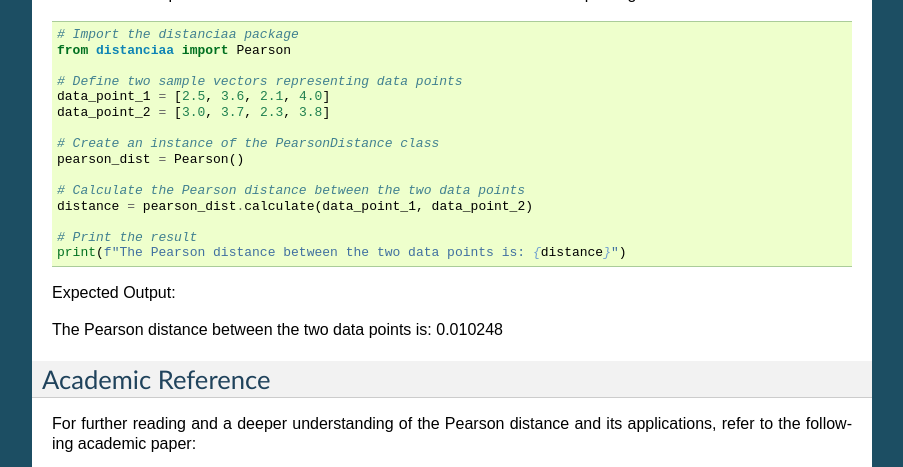
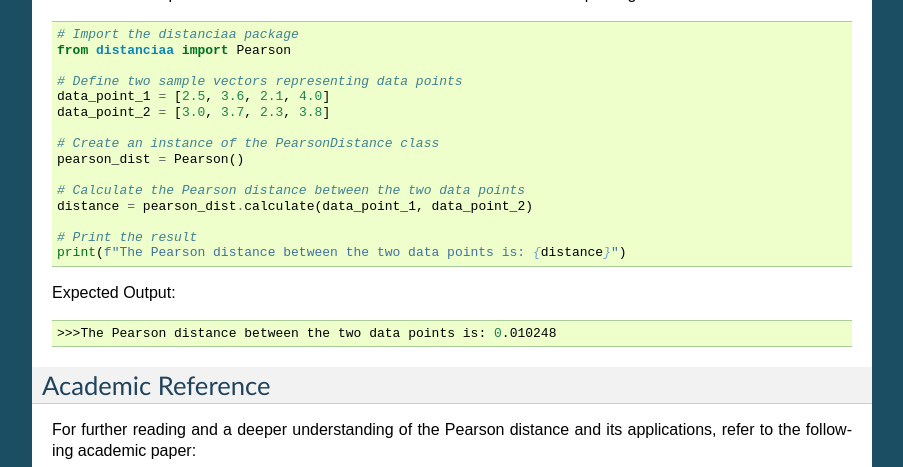
Before and after one commit to ym001/distancia, a Sphinx documentation site: the page built from docs/Pearson.rst, in a window 1280 px wide and 900 px high, scrolled down 1063 px, cut to the strip 0-467 px from the top of the window. Shown: the whole strip, without its empty margins (198-1101 px from the left). Built offline with Sphinx 7.4.7, drawn with Linux system fonts in a browser that asks for light colours; pages that are not in the unit, such as notebooks, are missing from menus.

Commit message:
Update Pearson.rst

```diff
--- a/docs/Pearson.rst
+++ b/docs/Pearson.rst
@@ -68,7 +68,10 @@ Here is an example of how to use the Pearson distance with the `distanciaa` pack
 
 Expected Output:
 
-The Pearson distance between the two data points is: 0.010248
+.. code-block:: bash
+
+
+    >>>The Pearson distance between the two data points is: 0.010248
 
 Academic Reference
 ------------------
```
